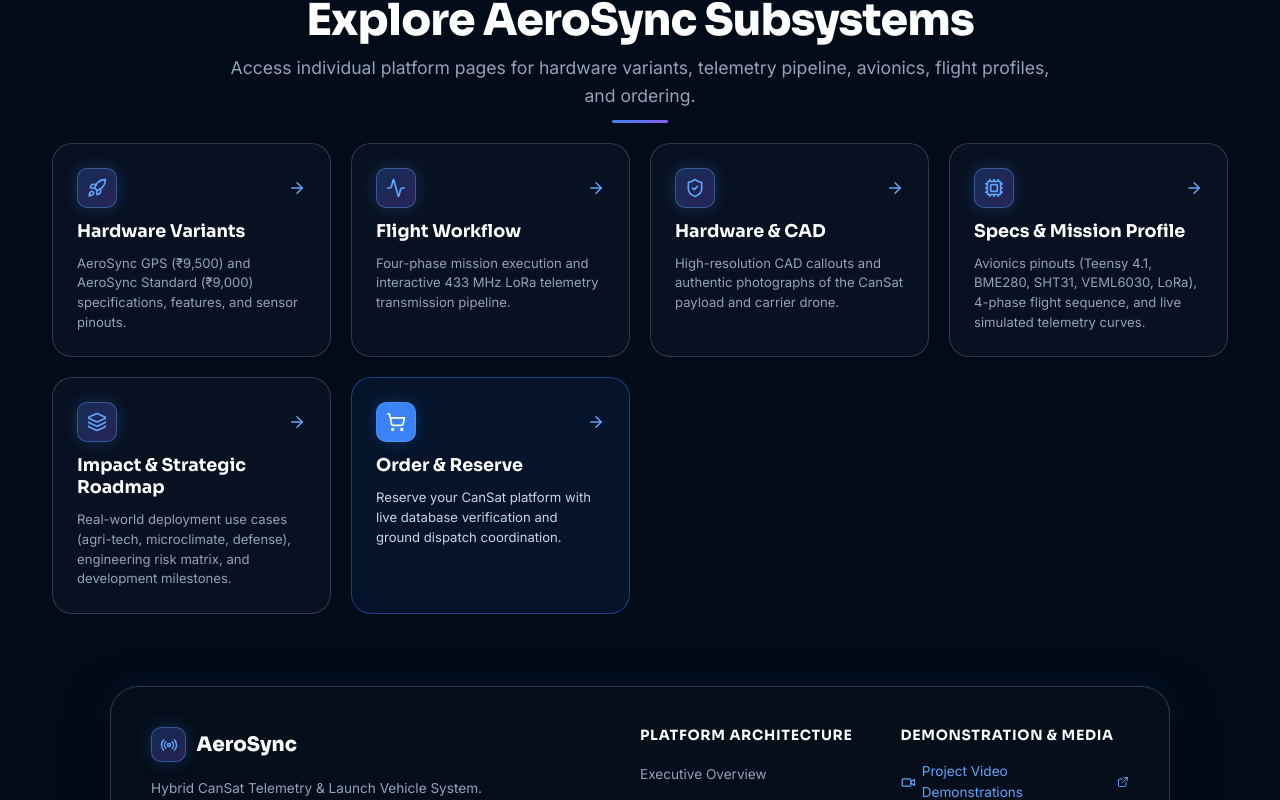
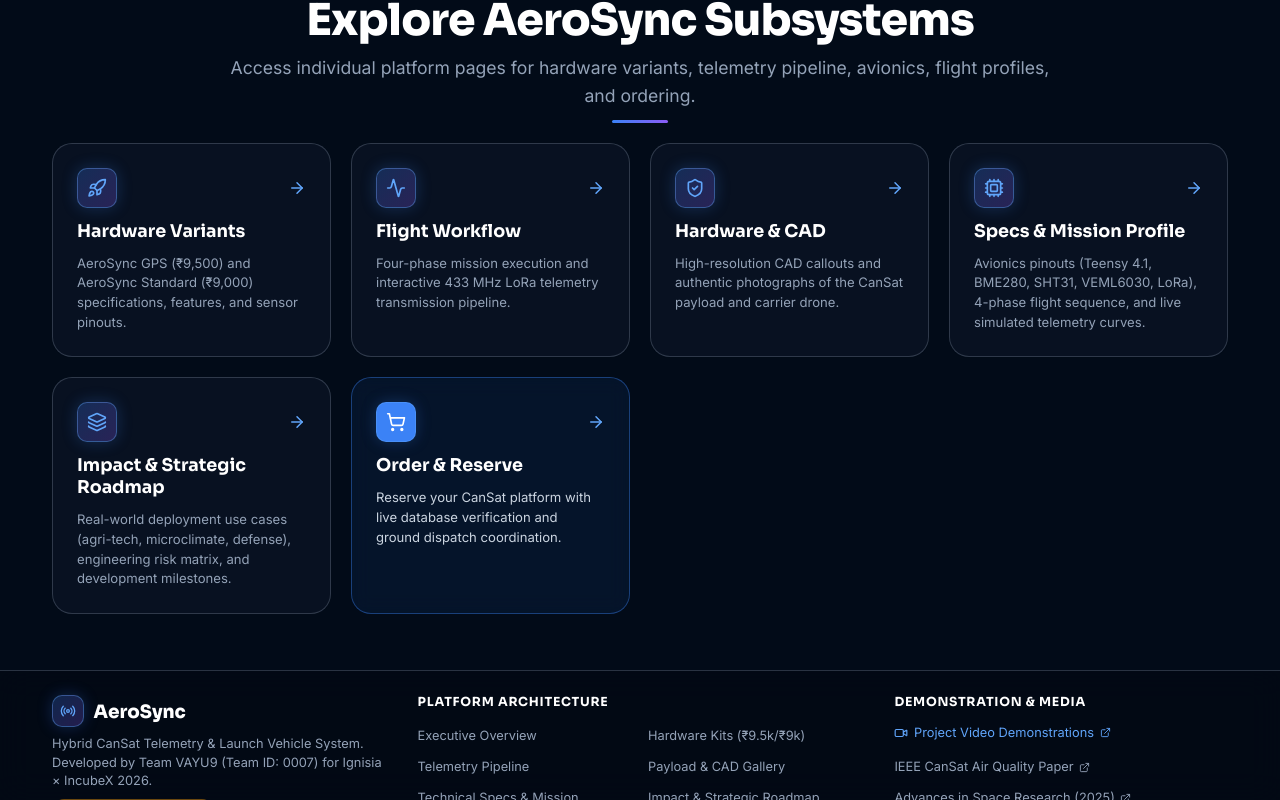
Before and after one commit to parthjod/AeroSync, a React (Vite) app: page / in a window 1280 px wide. Shown: the part 2000-2800 px from the top of the page. Built offline with nearby package versions, Linux system fonts and the light colour scheme; no server answers.

Commit message:
style: make footer full-width edge-to-edge and reduce height with 2-column links grid

```diff
--- a/src/components/Footer.tsx
+++ b/src/components/Footer.tsx
@@ -10,42 +10,44 @@
         <div className="footer-grid">
           {/* Col 1: Brand & Project Identity */}
           <div className="footer-col">
-            <div style={{ display: 'flex', alignItems: 'center', gap: '0.65rem' }}>
-              <div className="brand-icon-box" style={{ width: '2.2rem', height: '2.2rem' }}>
-                <Radio size={18} />
+            <div style={{ display: 'flex', alignItems: 'center', gap: '0.6rem' }}>
+              <div className="brand-icon-box" style={{ width: '2rem', height: '2rem' }}>
+                <Radio size={16} />
               </div>
               <h3 className="footer-brand-title">{PROJECT_INFO.name}</h3>
             </div>
 
             <p className="footer-brand-desc">
-              {PROJECT_INFO.tagline}. Developed by Team {PROJECT_INFO.team} (Team ID: {PROJECT_INFO.teamId})
-              for {PROJECT_INFO.event}.
+              {PROJECT_INFO.tagline}. Developed by Team {PROJECT_INFO.team} (Team ID: {PROJECT_INFO.teamId}) for {PROJECT_INFO.event}.
             </p>
 
             <div className="footer-meta-badges">
-              <span className="badge badge-amber">{PROJECT_INFO.event}</span>
-              <span className="badge badge-blue">{PROJECT_INFO.track}</span>
-              <span className="badge">{PROJECT_INFO.theme}</span>
+              <span className="badge badge-amber" style={{ fontSize: '0.68rem', padding: '0.15rem 0.5rem' }}>{PROJECT_INFO.event}</span>
+              <span className="badge badge-blue" style={{ fontSize: '0.68rem', padding: '0.15rem 0.5rem' }}>{PROJECT_INFO.track}</span>
             </div>
           </div>
 
-          {/* Col 2: Navigation Links (Separate Pages) */}
+          {/* Col 2: Navigation Links (2 Columns for Low Height) */}
           <div className="footer-col">
             <h4 className="footer-heading">Platform Architecture</h4>
-            <ul className="footer-links-list">
+            <ul className="footer-links-grid">
               <li><Link to="/" className="footer-link">Executive Overview</Link></li>
-              <li><Link to="/products" className="footer-link">Hardware Kits (GPS &amp; Standard)</Link></li>
-              <li><Link to="/workflow" className="footer-link">Telemetry Downlink Pipeline</Link></li>
-              <li><Link to="/hardware" className="footer-link">Hardware &amp; Carrier Gallery</Link></li>
-              <li><Link to="/specifications" className="footer-link">Technical Specs &amp; Mission Profile</Link></li>
-              <li><Link to="/impact" className="footer-link">Market Impact &amp; Strategic Roadmap</Link></li>
-              <li><Link to="/order" className="footer-link" style={{ color: 'var(--blue-bright)', fontWeight: 600 }}>Hardware Allocation &amp; Ordering</Link></li>
+              <li><Link to="/products" className="footer-link">Hardware Kits (₹9.5k/₹9k)</Link></li>
+              <li><Link to="/workflow" className="footer-link">Telemetry Pipeline</Link></li>
+              <li><Link to="/hardware" className="footer-link">Payload &amp; CAD Gallery</Link></li>
+              <li><Link to="/specifications" className="footer-link">Technical Specs &amp; Mission</Link></li>
+              <li><Link to="/impact" className="footer-link">Impact &amp; Strategic Roadmap</Link></li>
+              <li style={{ gridColumn: 'span 2' }}>
+                <Link to="/order" className="footer-link" style={{ color: 'var(--blue-bright)', fontWeight: 600 }}>
+                  Hardware Allocation &amp; Ordering →
+                </Link>
+              </li>
             </ul>
           </div>
 
           {/* Col 3: Media & Research Links */}
           <div className="footer-col">
-            <h4 className="footer-heading">Demonstration & Media</h4>
+            <h4 className="footer-heading">Demonstration &amp; Media</h4>
             <ul className="footer-links-list">
               <li>
                 <a
@@ -53,11 +55,11 @@
                   target="_blank"
                   rel="noopener noreferrer"
                   className="footer-link"
-                  style={{ display: 'flex', alignItems: 'center', gap: '0.4rem', color: '#60a5fa' }}
+                  style={{ display: 'inline-flex', alignItems: 'center', gap: '0.35rem', color: '#60a5fa' }}
                 >
-                  <Video size={15} />
+                  <Video size={14} />
                   <span>Project Video Demonstrations</span>
-                  <ExternalLink size={12} />
+                  <ExternalLink size={11} />
                 </a>
               </li>
               <li>
@@ -66,10 +68,10 @@
                   target="_blank"
                   rel="noopener noreferrer"
                   className="footer-link"
-                  style={{ display: 'flex', alignItems: 'center', gap: '0.4rem' }}
+                  style={{ display: 'inline-flex', alignItems: 'center', gap: '0.35rem' }}
                 >
                   <span>IEEE CanSat Air Quality Paper</span>
-                  <ExternalLink size={12} />
+                  <ExternalLink size={11} />
                 </a>
               </li>
               <li>
@@ -78,22 +80,17 @@
                   target="_blank"
                   rel="noopener noreferrer"
                   className="footer-link"
-                  style={{ display: 'flex', alignItems: 'center', gap: '0.4rem' }}
+                  style={{ display: 'inline-flex', alignItems: 'center', gap: '0.35rem' }}
                 >
                   <span>Advances in Space Research (2025)</span>
-                  <ExternalLink size={12} />
+                  <ExternalLink size={11} />
                 </a>
               </li>
             </ul>
 
-            <div style={{ marginTop: '0.75rem', padding: '0.75rem', background: 'rgba(15, 23, 42, 0.6)', border: '1px solid var(--border)', borderRadius: 'var(--radius-sm)' }}>
-              <div style={{ display: 'flex', alignItems: 'center', gap: '0.35rem', fontSize: '0.78rem', color: '#e2e8f0', fontWeight: 600 }}>
-                <Compass size={14} color="var(--blue-bright)" />
-                <span>Team VAYU9 · Team ID 0007</span>
-              </div>
-              <div style={{ fontSize: '0.72rem', color: 'var(--text-subtle)', marginTop: '0.2rem' }}>
-                Prototype Expo Track · Aerospace & Space Technology
-              </div>
+            <div style={{ display: 'flex', alignItems: 'center', gap: '0.35rem', fontSize: '0.74rem', color: '#cbd5e1', marginTop: '0.2rem' }}>
+              <Compass size={13} color="var(--blue-bright)" />
+              <span>Team VAYU9 · Team ID 0007 · IncubeX 2026</span>
             </div>
           </div>
         </div>
@@ -101,9 +98,9 @@
         {/* Footer Bottom Bar */}
         <div className="footer-bottom">
           <div>
-            © 2026 AeroSync — Hybrid CanSat Telemetry & Launch Vehicle System. Team VAYU9.
+            © 2026 AeroSync — Hybrid CanSat Telemetry &amp; Launch Vehicle System. Team VAYU9.
           </div>
-          <div style={{ display: 'flex', alignItems: 'center', gap: '1rem' }}>
+          <div style={{ display: 'flex', alignItems: 'center', gap: '0.75rem' }}>
             <span>Ignisia × IncubeX 2026</span>
             <span>•</span>
             <span>All hardware photos represent authentic prototypes</span>
--- a/src/components/Navbar.tsx
+++ b/src/components/Navbar.tsx
@@ -36,9 +36,9 @@
           </div>
           <div className="brand-text-col">
             <span className="brand-name">
-              AeroSync <span className="badge badge-blue">VAYU9</span>
+              AeroSync
             </span>
-            <span className="brand-sub">Hybrid CanSat System · Team 0007</span>
+            <span className="brand-sub">Hybrid CanSat System</span>
           </div>
         </Link>
 
@@ -66,9 +66,6 @@
 
         {/* Right CTA & Badges */}
         <div className="nav-badges">
-          <span className="badge badge-amber" title="Event / Track">
-            INCUBEX 2026
-          </span>
           <button
             type="button"
             className="btn btn-primary"
--- a/src/styles/components.css
+++ b/src/styles/components.css
@@ -1962,97 +1962,106 @@
 
 
 /* ------------------------------------------------------------------------------
-   16. Footer
+   16. Full-Width Compact Footer
    ------------------------------------------------------------------------------ */
 .footer {
   position: relative;
   z-index: 10;
-  background: transparent;
-  padding: 1rem 1.25rem 2.5rem 1.25rem;
+  width: 100%;
+  background: rgba(3, 9, 20, 0.82);
+  backdrop-filter: blur(16px);
+  -webkit-backdrop-filter: blur(16px);
+  border-top: 1px solid var(--border-strong);
+  padding: 1.5rem 0 1rem 0;
   margin-top: 1.5rem;
 }
 
 .footer-container {
   width: 100%;
-  max-width: 1060px;
+  max-width: var(--content-width);
   margin-left: auto;
   margin-right: auto;
-  background: rgba(8, 16, 30, 0.72);
-  backdrop-filter: blur(18px);
-  -webkit-backdrop-filter: blur(18px);
-  border: 1px solid var(--border-strong);
-  border-radius: var(--radius-xl);
-  padding: clamp(1.75rem, 3.5vw, 2.5rem);
-  box-shadow: 0 16px 45px rgba(0, 0, 0, 0.7), 0 0 30px rgba(59, 130, 246, 0.12);
+  padding-left: clamp(1rem, 3vw, 2rem);
+  padding-right: clamp(1rem, 3vw, 2rem);
 }
 
 .footer-grid {
   display: grid;
-  grid-template-columns: 2fr 1fr 1fr;
+  grid-template-columns: 1.2fr 1.6fr 1.2fr;
   gap: 2rem;
-  margin-bottom: 2rem;
+  margin-bottom: 1.1rem;
+  align-items: start;
 }
 
 .footer-col {
   display: flex;
   flex-direction: column;
-  gap: 1rem;
+  gap: 0.5rem;
 }
 
 .footer-brand-title {
   font-family: var(--font-display);
-  font-size: 1.25rem;
+  font-size: 1.15rem;
   font-weight: 800;
   color: #ffffff;
 }
 
 .footer-brand-desc {
-  font-size: 0.85rem;
+  font-size: 0.8rem;
   color: var(--text-muted);
-  line-height: 1.6;
-  max-width: 24rem;
+  line-height: 1.45;
+  max-width: 22rem;
 }
 
 .footer-meta-badges {
   display: flex;
   flex-wrap: wrap;
-  gap: 0.5rem;
+  gap: 0.35rem;
 }
 
 .footer-heading {
-  font-size: 0.88rem;
+  font-size: 0.78rem;
   font-weight: 700;
   text-transform: uppercase;
-  letter-spacing: 0.05em;
+  letter-spacing: 0.06em;
   color: #ffffff;
+  margin-bottom: 0.2rem;
+}
+
+.footer-links-grid {
+  list-style: none;
+  display: grid;
+  grid-template-columns: 1fr 1fr;
+  gap: 0.35rem 1rem;
 }
 
 .footer-links-list {
   list-style: none;
   display: flex;
   flex-direction: column;
-  gap: 0.6rem;
+  gap: 0.35rem;
 }
 
 .footer-link {
-  font-size: 0.85rem;
+  font-size: 0.8rem;
   color: var(--text-muted);
   text-decoration: none;
   transition: color 0.2s ease;
+  white-space: nowrap;
 }
 .footer-link:hover {
   color: var(--blue-bright);
 }
 
 .footer-bottom {
-  padding-top: 1.5rem;
+  padding-top: 0.85rem;
   border-top: 1px solid rgba(148, 163, 184, 0.12);
   display: flex;
   align-items: center;
   justify-content: space-between;
   flex-wrap: wrap;
-  gap: 1rem;
-  font-size: 0.78rem;
+  gap: 0.75rem;
+  font-size: 0.74rem;
   color: var(--text-subtle);
 }
 
```
